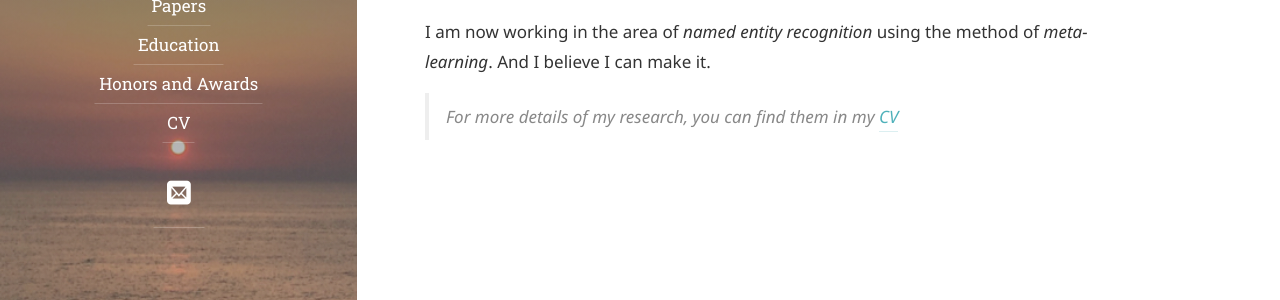
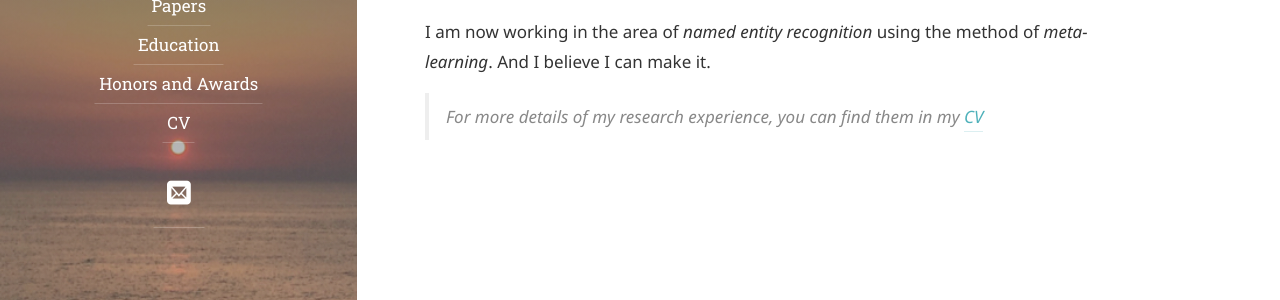
Before and after one commit to Circle-Ming/Circle-Ming.github.io, a Jekyll site: the page built from papers.md, in a window 1280 px wide. Shown: the part 460-760 px from the top of the page. Built offline with Jekyll 4.4.1, drawn with Linux system fonts in a browser that asks for light colours; some web fonts are replaced.

Commit message:
Update papers.md

```diff
--- a/papers.md
+++ b/papers.md
@@ -18,4 +18,4 @@ I am now working in the area of _named entity recognition_ using the
 method of _meta-learning_. And I believe I can make it.
 
 
-> _For more details of my research, you can find them in my [CV](cv.md)_
+> _For more details of my research experience, you can find them in my [CV](cv.md)_
```
